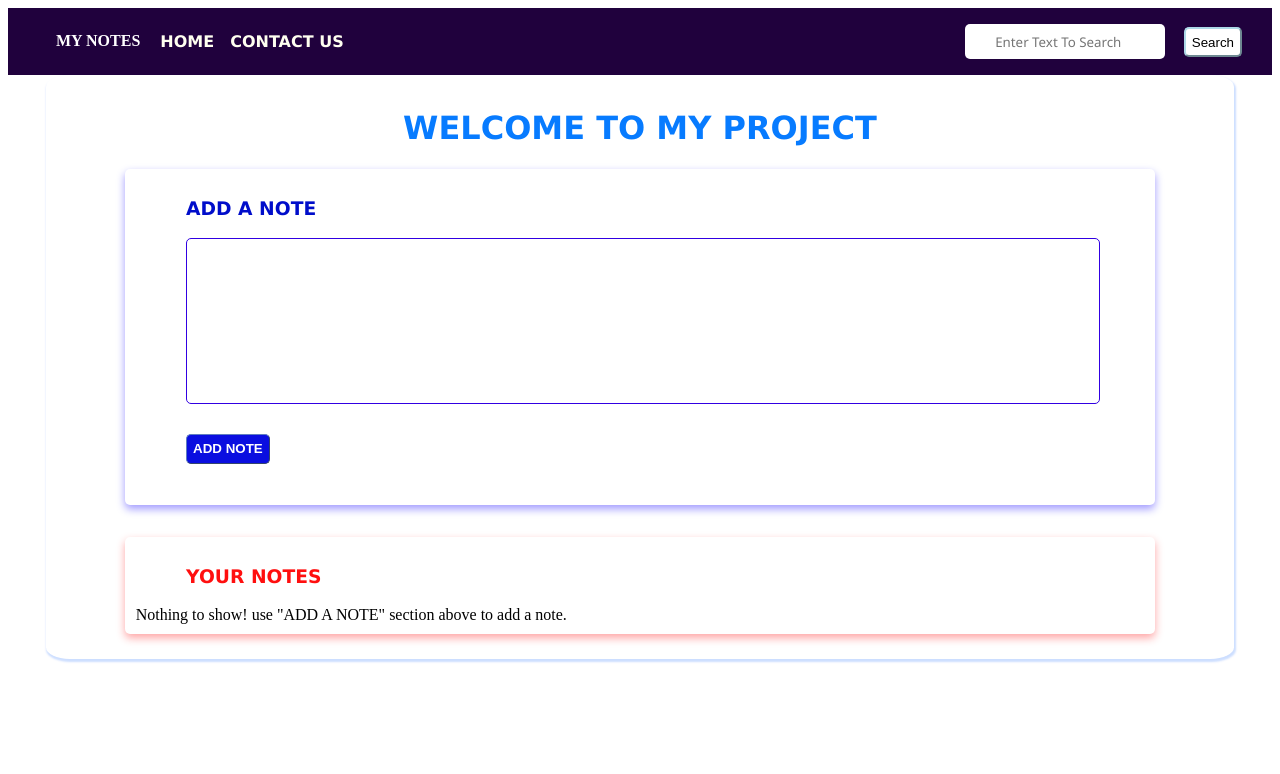
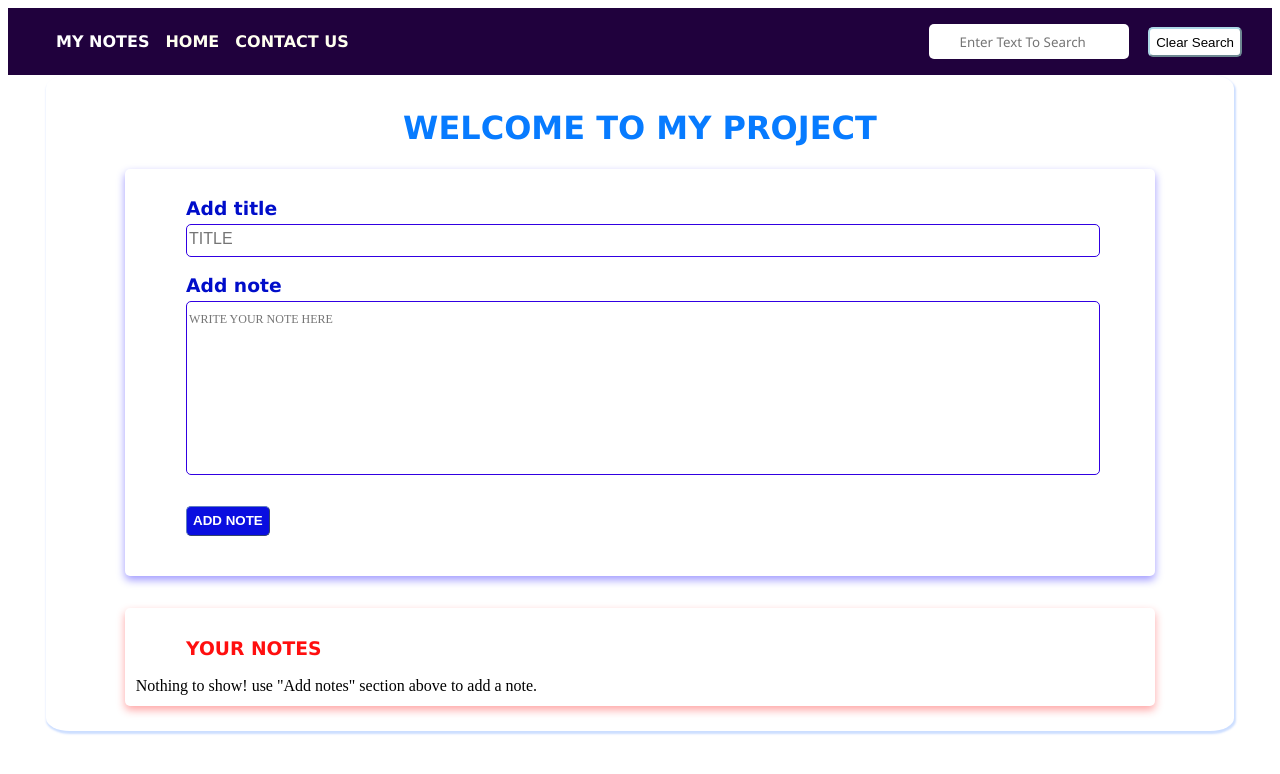
Before and after one commit to Surya-h3re/My-Notes, a plain HTML site: page Mynotes.html in a window 1280 px wide. Drawn offline with Linux system fonts and the light colour scheme.

Commit message:
Notes title
Now you can add titles for the notes and also clear the search box using clear search button

```diff
--- a/Mynotes.css
+++ b/Mynotes.css
@@ -1,62 +1,58 @@
-.nav{
+.nav {
   background-color: rgb(32, 1, 61);
   margin: 0px;
   display: flex;
   flex-wrap: wrap;
   flex-grow: initial;
 }
-.nav-ul1 a{
+.nav-ul1 a {
   list-style-type: none;
-    float: left;
   color: ivory;
   text-decoration: none;
-    /* font-size: 1.25em; */
-    font-family: 'Lucida Sans', 'Lucida Sans Regular', 'Lucida Grande', 'Lucida Sans Unicode', Geneva, Verdana, sans-serif;
+  font-family: "Lucida Sans", "Lucida Sans Regular", "Lucida Grande",
+    "Lucida Sans Unicode", Geneva, Verdana, sans-serif;
   font-weight: bold;
 }
-.nav-ul1 li:first-child{
-    padding-right: 12px;
-}
-.nav-ul1 li{
+
+.nav-ul1 li {
   float: left;
-    padding: 8px;
+  padding: 0.5rem;
   display: block;
 }
-.nav-name{
-    display: block;
+.nav-name {
   color: rgb(255, 255, 255);
-    font-size: 1em;
-    font-weight: inherit;
+  font-family: "Lucida Sans", "Lucida Sans Regular", "Lucida Grande",
+    "Lucida Sans Unicode", Geneva, Verdana, sans-serif;
+  padding-right: 12px;
   font-weight: bolder;
-    padding-right: 10%;
-
 }
-.nav-ul2{
+.nav-ul2 {
   margin-left: auto;
   padding-right: 10px;
   margin-right: 20px;
 }
-
-#searchtxt{
+#searchtxt {
+  margin-top: 0%;
+  margin-bottom: 0%;
   height: 35px;
   width: 15em;
   border-radius: 5px;
   border-color: darkred;
   border-width: inherit;
   margin-right: 15px;
-    font-family: 'Segoe UI', Tahoma, Geneva, Verdana, sans-serif;
+  font-family: "Segoe UI", Tahoma, Geneva, Verdana, sans-serif;
 }
-#searchbtn{
+#clrbtn {
   height: 30px;
   border-radius: 5px;
   background-color: white;
   border-width: 2px;
-    border-color:lightblue;
+  border-color: lightblue;
 }
-input[type="search"]::placeholder{
+input[type="search"]::placeholder {
   text-align: center;
 }
-.container{
+.container {
   margin-right: 3%;
   margin-left: 3%;
   padding: 1% 5% 2% 5%;
@@ -64,46 +60,61 @@ input[type="search"]::placeholder{
   border-radius: 2%;
   height: fit-content;
 }
-.welcome{
-    color:rgb(7, 123, 255);
+.welcome {
+  color: rgb(7, 123, 255);
   text-decoration-color: aqua;
   text-emphasis-color: rgb(0, 0, 131);
   text-align: center;
   font-family: Verdana, Geneva, Tahoma, sans-serif;
 }
-.card{
-
+.card {
   box-shadow: 0px 4px 8px 0px rgba(17, 0, 255, 0.4);
   border-radius: 5px;
   margin: auto;
   width: 95%;
   padding: 1%;
 }
-.card:hover{
-    box-shadow:2px 8px 16px 2px rgba(17, 0, 255, 0.4);
+.card:hover {
+  box-shadow: 2px 8px 16px 2px rgba(17, 0, 255, 0.4);
 }
-.add-title{
+.add-title {
   color: rgb(0, 13, 202);
-    text-shadow: rgb(7, 123, 255),rgba(134, 33, 241, 0.5);
+  text-shadow: rgb(7, 123, 255), rgba(134, 33, 241, 0.5);
   font-family: Verdana, Geneva, Tahoma, sans-serif;
   text-decoration-style: wavy;
   padding-left: 5%;
+  margin-bottom: 0.3rem;
 }
-#addtxt{
+#addtitle {
   display: block;
   margin-left: 5%;
-    margin-right: 5% ;
+  margin-right: 5%;
+  padding-top: 0.5%;
+  resize: none;
+  font-size: 1rem;
+  height: 1.5rem;
+  width: 90%;
+  border-radius: 5px;
+  border-width: 1px;
+  border-color: rgb(49, 0, 226);
+  font-family: fantasy;
+}
+#addtxt {
+  display: block;
+  margin-left: 5%;
+  margin-right: 5%;
+  padding-top: 1%;
+  font-size: 0.75rem;
   resize: none;
   width: 90%;
   height: 20vh;
   border-radius: 5px;
   border-width: 1px;
   border-color: rgb(49, 0, 226);
-    font-family: fantasy;
+  font-family: fantacy;
 }
-
-#addbtn{
-    color:white;
+#addbtn {
+  color: white;
   font-weight: bold;
   margin-left: auto;
   margin-right: auto;
@@ -112,15 +123,13 @@ input[type="search"]::placeholder{
   border-radius: 5px;
   background-color: rgba(6, 10, 224, 0.979);
   border-width: 1px;
-    border-color:rgb(95, 125, 192);
+  border-color: rgb(95, 125, 192);
 }
-#addbtn:hover{
+#addbtn:hover {
   background-color: rgba(250, 43, 43, 0.979);
-    border-color:rgba(241, 77, 77, 0.719);
-
+  border-color: rgba(241, 77, 77, 0.719);
 }
-
-.card2{
+.card2 {
   box-shadow: 0px 4px 8px 0px rgba(255, 29, 29, 0.4);
   border-radius: 5px;
   margin-top: 3%;
@@ -129,27 +138,25 @@ input[type="search"]::placeholder{
   width: 95%;
   padding: 1%;
 }
-.card2:hover{
+.card2:hover {
   box-shadow: 2px 8px 16px 2px rgba(255, 29, 29, 0.4);
-
 }
-.your-notes{
+.your-notes {
   color: rgb(255, 15, 15);
-    text-shadow: rgb(7, 123, 255),rgba(134, 33, 241, 0.5);
+  text-shadow: rgb(7, 123, 255), rgba(134, 33, 241, 0.5);
   font-family: Verdana, Geneva, Tahoma, sans-serif;
   text-decoration-style: wavy;
   padding-left: 5%;
 }
-#notes{
+#notes {
   display: flex;
   flex-flow: row wrap;
   justify-content: flex-start;
   align-items: flex-start;
   width: 100%;
-    ali
-
 }
-#notes div{
+#notes div {
+  align-self: start;
   align-self: stretch;
   background-color: rgba(255, 137, 176, 0.05);
   box-shadow: 0px 4px 8px 0px rgba(67, 105, 231, 0.4);
@@ -161,28 +168,25 @@ box-shadow: 0px 4px 8px 0px rgba(67, 105, 231, 0.4);
   padding: 1%;
   display: inline-block;
   overflow-wrap: break-word;
-
 }
-#notes div:hover{
+#notes div:hover {
   box-shadow: 2px 8px 16px 2px rgba(67, 105, 231, 0.4);
 }
-.card-title{
+.card-title {
   color: rgb(255, 21, 40);
-    font: bold;
-    font-family: 'Trebuchet MS', 'Lucida Sans Unicode', 'Lucida Grande', 'Lucida Sans', Arial, sans-serif;
-
+  font-family: "Trebuchet MS", "Lucida Sans Unicode", "Lucida Grande",
+    "Lucida Sans", Arial, sans-serif;
 }
-
-.my-notes{
+.my-notes {
   padding: 1%;
   margin: auto;
   line-height: normal;
   color: blue;
-    font-family: Cambria, Cochin, Georgia, Times, 'Times New Roman', serif;
+  font-family: Cambria, Cochin, Georgia, Times, "Times New Roman", serif;
   text-align: justify;
 }
-.deletebtn{
-    color:white;
+.deletebtn {
+  color: white;
   font-weight: bold;
   margin-left: auto;
   margin-right: auto;
@@ -192,9 +196,9 @@ box-shadow: 0px 4px 8px 0px rgba(67, 105, 231, 0.4);
   border-radius: 5px;
   background-color: rgba(250, 43, 43, 0.979);
   border-width: 1px;
-    border-color:rgba(241, 77, 77, 0.719);
+  border-color: rgba(241, 77, 77, 0.719);
 }
-.deletebtn:hover{
+.deletebtn:hover {
   background-color: rgba(6, 10, 224, 0.979);
-    border-color:rgb(95, 125, 192);
+  border-color: rgb(95, 125, 192);
 }
--- a/Mynotes.html
+++ b/Mynotes.html
@@ -1,6 +1,5 @@
 <!DOCTYPE html>
 <html>
-
 <head>
     <Title>My Notes App</Title>
     <link rel="stylesheet" href="Mynotes.css" type="text/css">
@@ -20,22 +19,24 @@
         <ul class="nav-ul2">
             <form class="nav-form">
                 <input id="searchtxt" type="search" placeholder="Enter Text To Search">
-                <button type="submit" id="searchbtn">Search</button>
+                <button type="submit" id="clrbtn">Clear Search</button>
             </form>
         </ul>
-
     </nav>
-
-
     <div class="container">
         <div class="welcome">
             <h1>WELCOME TO MY PROJECT</h1>
         </div>
         <div class="card">
             <div class="add-card">
-                <h3 class="add-title">ADD A NOTE</h3>
+                <h3 class="add-title">Add title</h3>
                 <div class="card-text">
-                    <textarea class="#" id="addtxt" cols="auto"></textarea>
+                    <textarea class="#" id="addtitle"
+                    placeholder="TITLE" type="input"></textarea>
+                </div>
+                <h3 class="add-title">Add note</h3>
+                <div class="card-text">
+                    <textarea class="#" id="addtxt" cols="auto" placeholder="WRITE YOUR NOTE HERE"></textarea>
                 </div>
                 <button id="addbtn" type="submit" placeholder="addbtn">ADD NOTE
                 </button>
@@ -44,15 +45,9 @@
         <div class="card2">
             <h3 class="your-notes">YOUR NOTES</h3>
             <div id="notes">
-
             </div>
         </div>
-
-
-
-    </div>
-
-
+</div>
 
 </body>
 <script src="Mynotes.js">
--- a/Mynotes.js
+++ b/Mynotes.js
@@ -1,12 +1,14 @@
-console.log("hello india");
-showNotes();
+console.log("Welcome To My Notes");
+
+showNotes(); //To show notes at the beginning of the program
+
 //1.To add notes
 let addbtn = document.getElementById("addbtn");
-//console.log(addbtn);
 addbtn.addEventListener("click", function (e) {
+  let addtitle = document.getElementById("addtitle");
   let addtxt = document.getElementById("addtxt");
-  // console.log(addtxt);
-  if (addtxt.value.length == 0) {
+  if (addtxt.value.length == 0 || addtitle.value.length == 0) {
+    alert("Title or Note Field is empty Please write something!");
   } else {
     let notes = localStorage.getItem("notes");
     if (notes == null) {
@@ -14,10 +16,15 @@ addbtn.addEventListener("click", function (e) {
     } else {
       notesObj = JSON.parse(notes);
     }
-    notesObj.push(addtxt.value);
+    //Object to store Title nd Note
+    let Myobj = {
+      title: addtitle.value,
+      text: addtxt.value,
+    };
+    notesObj.push(Myobj);
     localStorage.setItem("notes", JSON.stringify(notesObj));
     addtxt.value = "";
-    //console.log(notesObj);
+    addtitle.value = "";
     showNotes();
   }
 });
@@ -35,10 +42,10 @@ function showNotes() {
     html += `
         <div class="my-cards">
         <h3 class="card-title">
-       NOTE ${index + 1}
+      ${element.title}
         </h3>
         <p class="my-notes">
-        ${element}
+        ${element.text}
         </p>
         <button class="deletebtn" id="${index}" onclick="deleteNote(this.id)">DELETE NOTE</button>
 
@@ -48,7 +55,7 @@ function showNotes() {
   if (notesObj.length != 0) {
     notesElm.innerHTML = html;
   } else {
-    notesElm.innerHTML = `Nothing to show! use "ADD A NOTE" section above to add a note.`;
+    notesElm.innerHTML = `Nothing to show! use "Add notes" section above to add a note.`;
   }
 }
 
@@ -69,22 +76,22 @@ function deleteNote(index) {
 //4.function to search a note
 
 let search = document.getElementById("searchtxt");
+let searchbtn = document.getElementById("clrbtn");
+searchbtn.addEventListener("click", function () {
+  search.value = "";
+});
 
 search.addEventListener("input", function () {
-
   let inputval = search.value.toLowerCase();
-  let notecards = document.getElementsByClassName('my-cards');
+  let notecards = document.getElementsByClassName("my-cards");
   Array.from(notecards).forEach(function (element) {
     let cardtxt = element.getElementsByTagName("p")[0].innerHTML;
     console.log(cardtxt);
     console.log(inputval);
-    if (cardtxt.includes(inputval)){
-      console.log("hooooooooooooooooooooooooooo");
+    if (cardtxt.includes(inputval)) {
       element.style.display = "block";
     } else {
       element.style.display = "none";
-      console.log("hnnnnnnnnnnnnnnnnnnooooooooooooooooooooooooooo");
-
     }
   });
 });
```
Also changed, not shown: 1 other file. Lines whose indentation alone changed are shown as unchanged.
